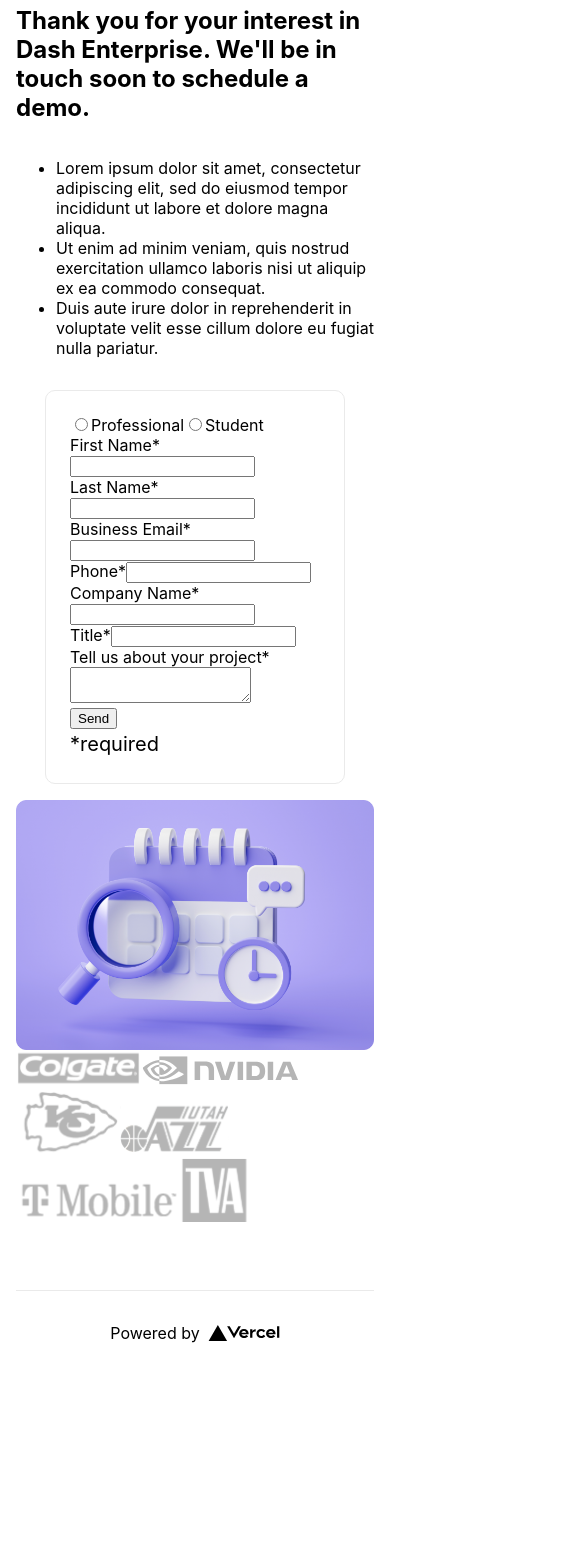
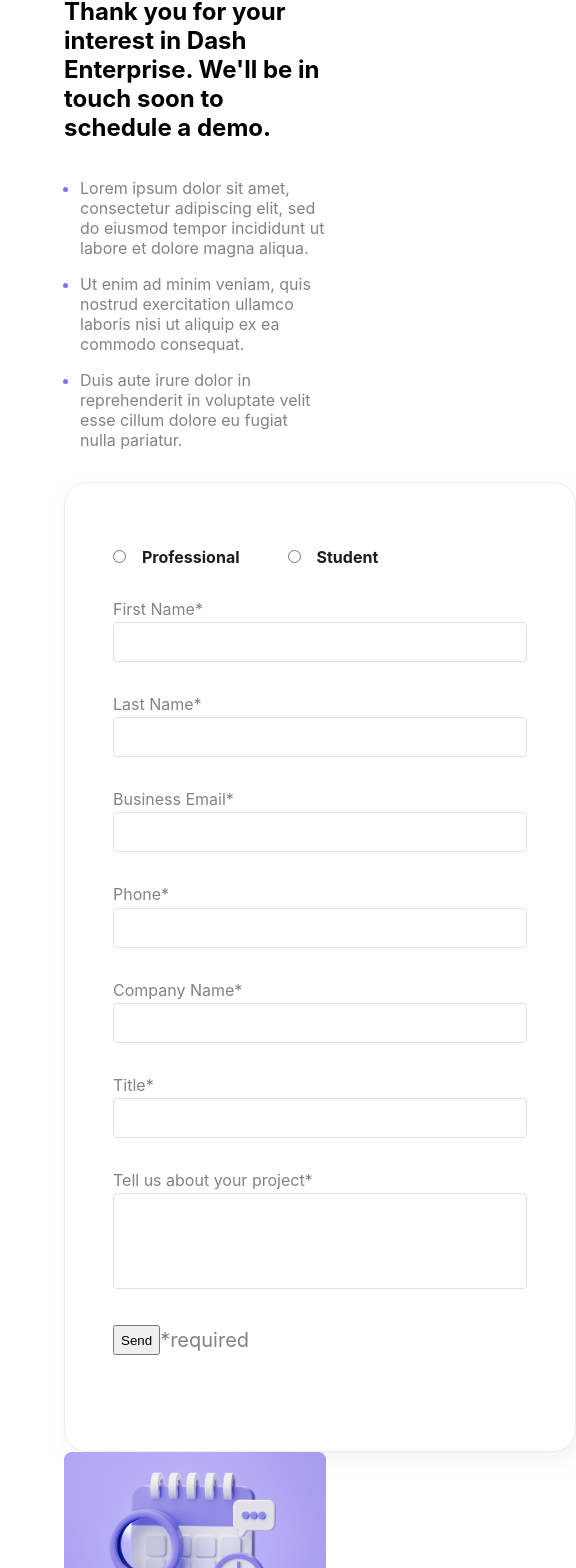
Before and after one commit to chelsiatong/chelsiatong-plotly-landing, a Next.js app: page / in a window 390 px wide. Shown: the part 297-1865 px from the top of the page, 576 px wide, since content can reach past the window. Before the commit the page ends 1688 px from the top, so only its background shows below. Built offline with nearby package versions, Linux system fonts and the light colour scheme.

Commit message:
added styling to mobile responsive design landing page

```diff
--- a/pages/index.js
+++ b/pages/index.js
@@ -20,82 +20,72 @@
         <link rel="icon" href="/favicon.ico" />
       </Head>
       <header className={styles.header} >
-        <Image src={Logo} alt="plotly-logo" />
+        <Image className={styles.plotly_logo} src={Logo} alt="plotly-logo" />
       </header>
 
       <main className={styles.main}>
         <h1 className={styles.title}>
-          See Dash in action.
-        </h1>
+          See Dash in action.</h1>
         <h2>Thank you for your interest in Dash Enterprise. We'll be in touch soon to schedule a demo.</h2>
-
-        <ul>
+        <ul className={styles.list}>
           <li>Lorem ipsum dolor sit amet, consectetur adipiscing elit, sed do eiusmod tempor incididunt ut labore et dolore magna aliqua.</li>
           <li>Ut enim ad minim veniam, quis nostrud exercitation ullamco laboris nisi ut aliquip ex ea commodo consequat.</li>
           <li>Duis aute irure dolor in reprehenderit in voluptate velit esse cillum dolore eu fugiat nulla pariatur.</li>
         </ul>
-
         <div className={styles.card}>
           <div>
             <input type="radio" name="occupation" />
-            <label>Professional</label>
+            <label className={styles.radio}>Professional</label>
             <input type="radio" name="occupation" />
-            <label>Student</label>
+            <label className={styles.radio}>Student</label>
           </div>
           <div>
-            <label>First Name*</label>
+            <label>First Name*</label><br></br>
             <input type="text"></input>
           </div>
           <div>
-            <label>Last Name*</label>
+            <label>Last Name*</label><br></br>
             <input type="text"></input>
           </div>
           <div>
-            <label>Business Email*</label>
+            <label>Business Email*</label><br></br>
             <input type="text"></input>
           </div>
           <div>
-            <label>Phone*</label>
+            <label>Phone*</label><br></br>
             <input type="tel"></input>
           </div>
           <div>
-            <label>Company Name*</label>
+            <label>Company Name*</label><br></br>
             <input type="text" pattern="[0-9]{3}-[0-9]{3}-[0-9]{4}"></input>
           </div>
           <div>
-            <label>Title*</label>
+            <label>Title*</label><br></br>
             <input type="text"></input>
           </div>
           <div>
-            <label>Tell us about your project*</label>
+            <label>Tell us about your project*</label><br></br>
             <textarea></textarea>
           </div>
+          <div className={styles.submit}>
             <button>Send</button>
             <p>*required</p>
           </div>
+        </div>
         <Image src={Purple} alt="purple-picture" />
+        <div className={styles.logos} >
           <div>
             <Image src={Colgate} alt="colgate-logo" />
             <Image src={Nvidia} alt="nvidia-logo" />
             <Image src={Kc} alt="kc-logo" />
+          </div>
+          <div>
             <Image src={Azz} alt="azz-logo" />
             <Image src={Tmobile} alt="Tmobile-logo" />
             <Image src={Tva} alt="Tva-logo" />
           </div>
+        </div>
       </main>
-
-      <footer className={styles.footer}>
-        <a
-          href="https://vercel.com?utm_source=create-next-app&utm_medium=default-template&utm_campaign=create-next-app"
-          target="_blank"
-          rel="noopener noreferrer"
-        >
-          Powered by{' '}
-          <span className={styles.logo}>
-            <Image src="/vercel.svg" alt="Vercel Logo" width={72} height={16} />
-          </span>
-        </a>
-      </footer>
     </div>
 
   )
--- a/styles/Home.module.css
+++ b/styles/Home.module.css
@@ -1,102 +1,118 @@
+@media (min-width: 320px) {
+  .header {
+    border: 1px solid coral;
+  }
+
+  .container {
+    background-color: white;
+    padding: 3rem 4rem;
+  }
+
+  .plotly_logo {
+    background-color: red;
+  }
+
+  .title {
+    font-family: 'Roboto Mono' sans-serif;
+    font-size: 3.5rem;
+    text-align: left;
+    margin: 0;
+  }
+
+  .title h2 {
+    font-size: 1.75rem;
+  }
+
+  .list {
+    padding: 0;
+    margin-left: 1rem;
+    color: #7E8489;
+  }
+
+  .list li {
+    padding-bottom: 1rem;
+  }
+
+  .list li::marker {
+    color: #7A76FF;
+
+  }
+
+  .card {
+    margin: auto;
+    padding: 4rem 3rem;
+    border: 0.5px solid #ececec;
+    border-radius: 1.4rem;
+    width: 32rem;
+    border: 0.5px solid #ECECEC;
+    box-shadow: 4px 8px 18px 0px #D9D9D940;
+    color: #7E8489;
+    font-family: 'Open Sans' sans-serif;
+    font-size: 1rem;
+  }
+
+  .card div {
+    padding-bottom: 2rem;
+  }
+
+  .card input[type=radio] {
+    margin-right: 1rem;
+    margin-left: 0;
+    accent-color: #7A76FF;
+  }
+
+  .card input[type=text],
+  .card input[type=tel],
+  .card textarea {
+    padding: 1rem;
+    margin-top: 0.2rem;
+    width: 100%;
+    border: 0.5px solid #e1e1e1;
+    border-radius: 4px;
+    height: 2.5rem;
+  }
+
+
+  .card textarea {
+    height: 6rem;
+    resize: none;
+  }
+
+  .radio {
+    padding-right: 3rem;
+    color: #1e1e1e;
+    font-weight: 700;
+    font-family: 'Roboto Mono' sans-serif;
+    font-size: 1rem;
+
+  }
+
+  .submit {
+    display: flex;
+  }
+
+}
+
+@media (min-width: 1280px) {
+  .container {
+    background-color: pink;
+  }
+}
+
 .container {
   box-sizing: border-box;
-  margin: 1rem;
 }
 
-.header {
-  background-color: aqua;
-}
 
 .main {
   min-height: 100vh;
-  padding: 4rem 0;
+  padding: 2rem 0;
   flex: 1;
   display: flex;
   flex-direction: column;
   justify-content: center;
-  align-items: center;
-
 }
 
-.footer {
-  display: flex;
-  flex: 1;
-  padding: 2rem 0;
-  border-top: 1px solid #eaeaea;
-  justify-content: center;
-  align-items: center;
-}
-
-.footer a {
-  display: flex;
-  justify-content: center;
-  align-items: center;
-  flex-grow: 1;
-}
-
-.title a {
-  color: #0070f3;
-  text-decoration: none;
-}
-
-.title a:hover,
-.title a:focus,
-.title a:active {
-  text-decoration: underline;
-}
-
-.title {
-  margin: 0;
-  line-height: 1.15;
-  font-size: 4rem;
-}
-
-.title,
-.description {
-  text-align: center;
-}
-
-.description {
-  margin: 4rem 0;
-  line-height: 1.5;
-  font-size: 1.5rem;
-}
-
-.code {
-  background: #fafafa;
-  border-radius: 5px;
-  padding: 0.75rem;
-  font-size: 1.1rem;
-  font-family: Menlo, Monaco, Lucida Console, Liberation Mono, DejaVu Sans Mono,
-    Bitstream Vera Sans Mono, Courier New, monospace;
-}
-
-.grid {
-  display: flex;
-  align-items: center;
-  justify-content: center;
-  flex-wrap: wrap;
-  max-width: 800px;
-}
-
-.card {
-  margin: 1rem;
-  padding: 1.5rem;
-  text-align: left;
-  color: inherit;
-  text-decoration: none;
-  border: 1px solid #eaeaea;
-  border-radius: 10px;
-  transition: color 0.15s ease, border-color 0.15s ease;
-  max-width: 300px;
-}
-
-.card:hover,
-.card:focus,
-.card:active {
-  color: #0070f3;
-  border-color: #0070f3;
-}
 
 .card h2 {
   margin: 0 0 1rem 0;
@@ -108,31 +124,3 @@
   font-size: 1.25rem;
   line-height: 1.5;
 }
-
-.logo {
-  height: 1em;
-  margin-left: 0.5rem;
-}
-
-@media (max-width: 600px) {
-  .grid {
-    width: 100%;
-    flex-direction: column;
-  }
-}
-
-@media (prefers-color-scheme: dark) {
-
-  .card,
-  .footer {
-    border-color: #222;
-  }
-
-  .code {
-    background: #111;
-  }
-
-  .logo img {
-    filter: invert(1);
-  }
-}
--- a/styles/partials/_mixins.scss
+++ /dev/null
@@ -1,11 +0,0 @@
-@mixin mobile {
-    @media (min-width: 320px) {
-        @content;
-    }
-}
-
-@mixin desktop {
-    @media (min-width: 768px) {
-        @content;
-    }
-}
```
Also changed, not shown: styles/partials/_variables.scss (deleted). Lines whose indentation alone changed are shown as unchanged.
